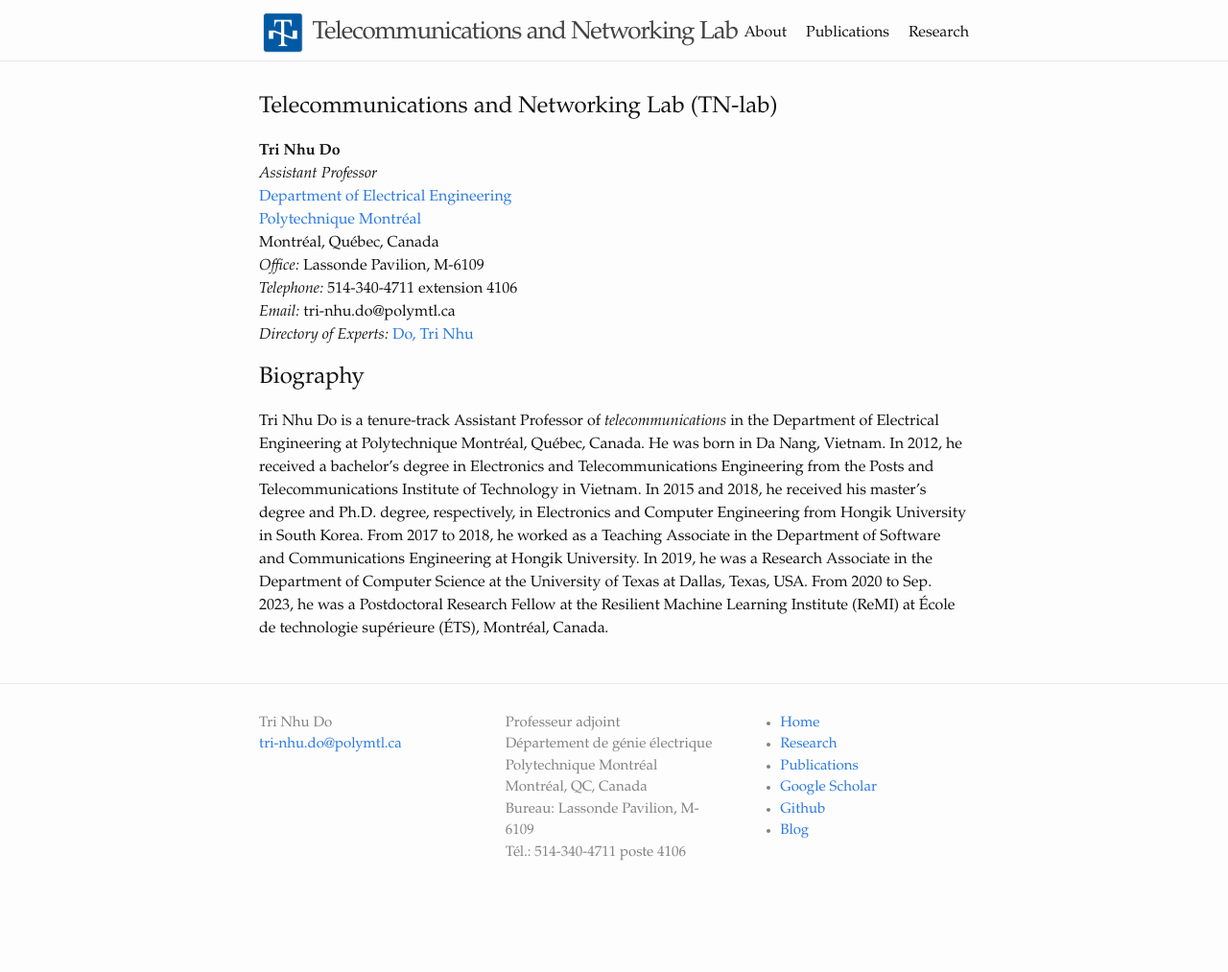
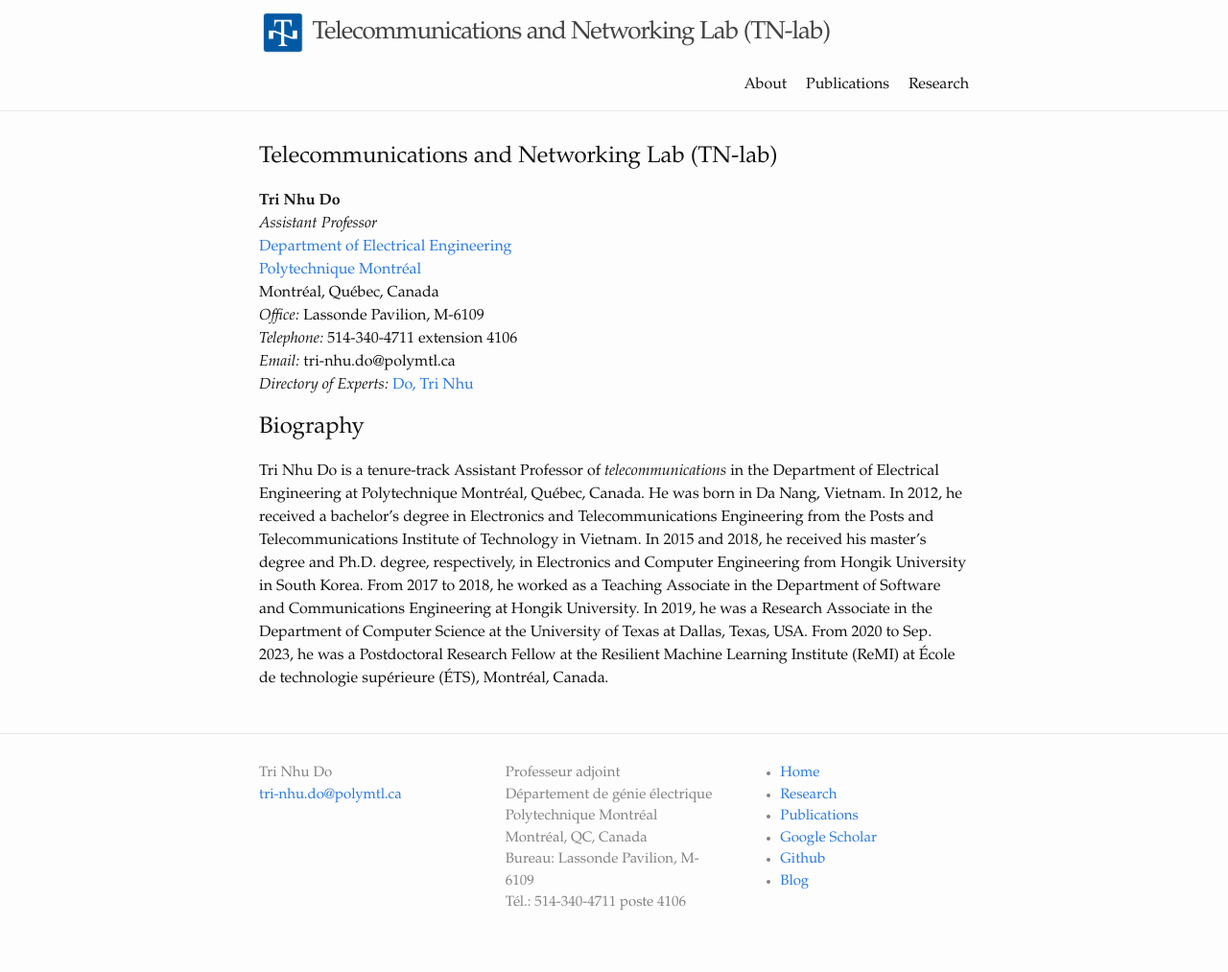
Before and after one commit to trinhudo/trinhudo.github.io, a Jekyll site: the page built from index.md, in a window 1280 px wide. Shown: the whole page at 96% size. Built offline with Jekyll 4.4.1, drawn with Linux system fonts in a browser that asks for light colours; before the commit the page ends 960 px from its top, so only the background shows below that.

Commit message:
Update _config.yml
Signed-off-by: Tri Nhu Do <43434724+trinhudo@users.noreply.github.com>

```diff
--- a/_config.yml
+++ b/_config.yml
@@ -1,4 +1,4 @@
-title: Telecommunications and Networking Lab
+title: Telecommunications and Networking Lab (TN-lab)
 description : "TN-lab at Polytechnique Montréal"
 
 author:
```
